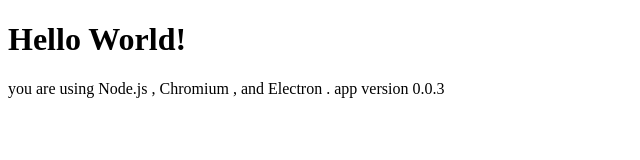
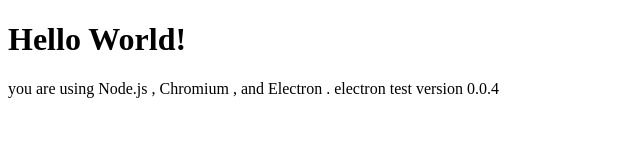
Before and after one commit to men3malgmatti/electronTest, an Electron app: page index.html in a window 800 px wide. Shown: the full height of the page, 0-640 px from the left. Drawn offline with Linux system fonts and the light colour scheme.

Commit message:
upgrade to 0.0.4

```diff
--- a/index.html
+++ b/index.html
@@ -11,6 +11,6 @@
     you are using Node.js <span id="node-version"></span>,
     Chromium <span id="chrome-version"></span>,
     and Electron <span id="electron-version"></span>.
-    app version 0.0.3
+    electron test version 0.0.4
   </body>
 </html>
--- a/package.json
+++ b/package.json
@@ -1,7 +1,7 @@
 {
   "name": "electronTest",
   "productName": "Electron Test",
-  "version": "0.0.3",
+  "version": "0.0.4",
   "description": "testing electron",
   "main": "main.js",
   "author": "monem dakheel",
```
